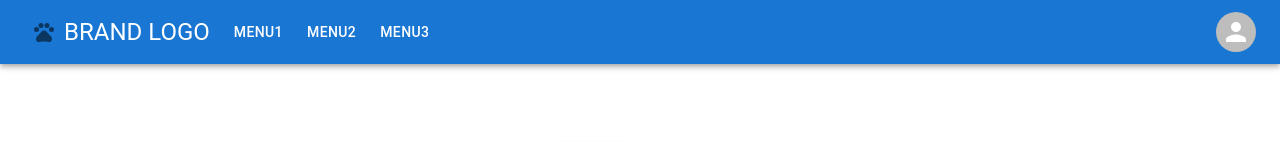
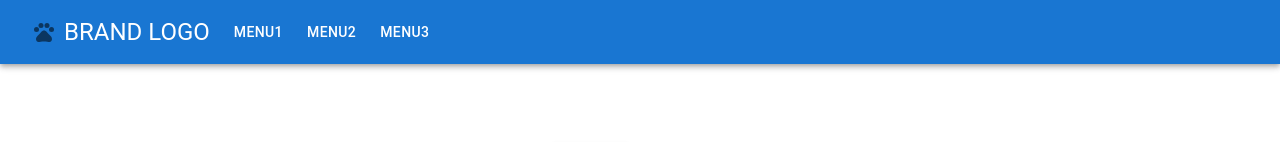
Before and after one commit to primecoderIN/blinkworx, a React (Create React App) app: page /Account/Auth in a window 1280 px wide. Shown: the top 142 px of the page. Built offline with nearby package versions, Linux system fonts and the light colour scheme.

Commit message:
Logout functionality implemented

```diff
--- a/src/components/Navbar.js
+++ b/src/components/Navbar.js
@@ -1,4 +1,3 @@
-import {useState} from "react"
 import {
   AppBar,
   Toolbar,
@@ -11,9 +10,11 @@ import {
 } from "@mui/material";
 import PetsIcon from "@mui/icons-material/Pets";
 import { getUserDetails } from "../utils/helpers";
+import { useAuthContext } from "../contexts/AuthContext";
 
 const Navbar = () => {
-  const [user]  = useState(getUserDetails)
+  const user = getUserDetails();
+  const { isLoggedIn,logout } = useAuthContext();
   return (
     <AppBar position="sticky">
       <Toolbar>
@@ -28,13 +29,16 @@ const Navbar = () => {
           <Button color="inherit">Menu2</Button>
           <Button color="inherit">Menu3</Button>
         </Stack>
+        {isLoggedIn && (
           <Box
             component="div"
             sx={{ display: "flex", alignItems: "center", gap: "10px" }}
           >
             <Typography variant="h6">{user?.name}</Typography>
             <Avatar />
+            <Button onClick={logout} sx={{backgroundColor: "red",color: "#fff"}}>Logout</Button>
           </Box>
+        )}
       </Toolbar>
     </AppBar>
   );
--- a/src/contexts/AuthContext.js
+++ b/src/contexts/AuthContext.js
@@ -41,9 +41,10 @@ export const AuthProvider = ({ children }) => {
   }, [state.isLoggedIn]);
 
   const logout = () => {
+    console.log("hello")
     dispatch({ type: SET_IS_LOGGED_IN_FALSE });
     localStorage.removeItem("Token");
-    navigate("/Account/Login", { state: { from: location } });
+    navigate("/Account/Auth", { state: { from: location } });
   };
 
   const axiosInstance = create({
@@ -147,7 +148,7 @@ export const AuthProvider = ({ children }) => {
   };
 
   return (
-    <AuthContext.Provider value={{ ...state, handleLogin, handleRegistration }}>
+    <AuthContext.Provider value={{ ...state, handleLogin, handleRegistration,logout }}>
       {children}
     </AuthContext.Provider>
   );
```
Lines whose indentation alone changed are shown as unchanged.
